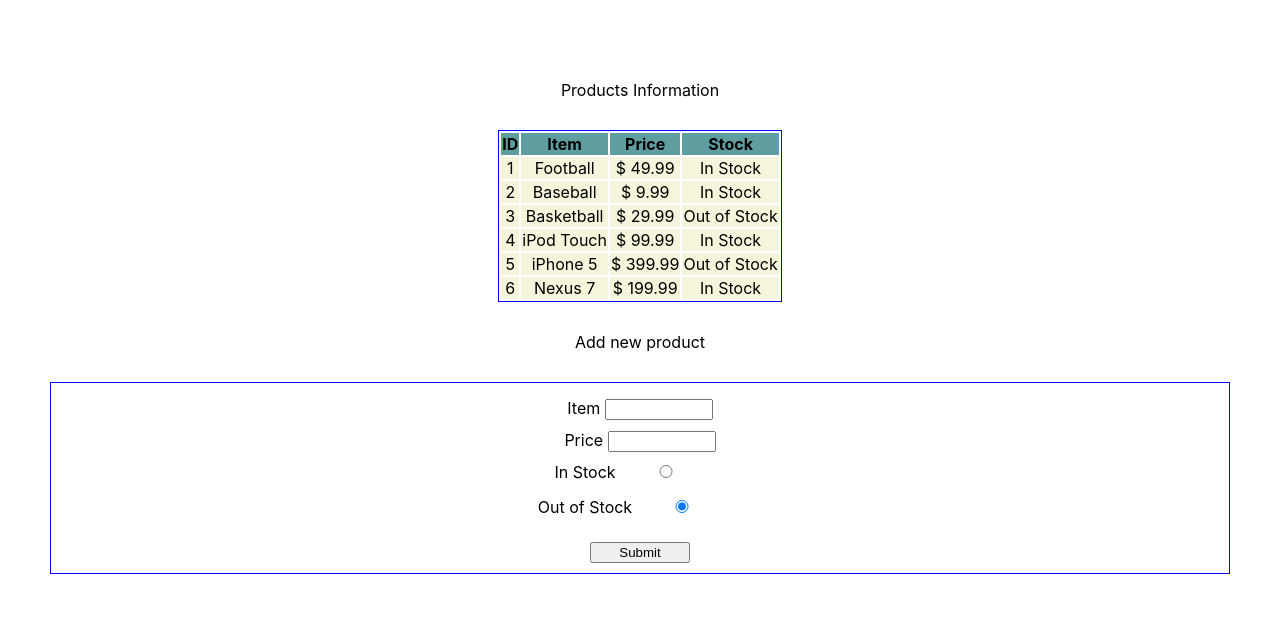
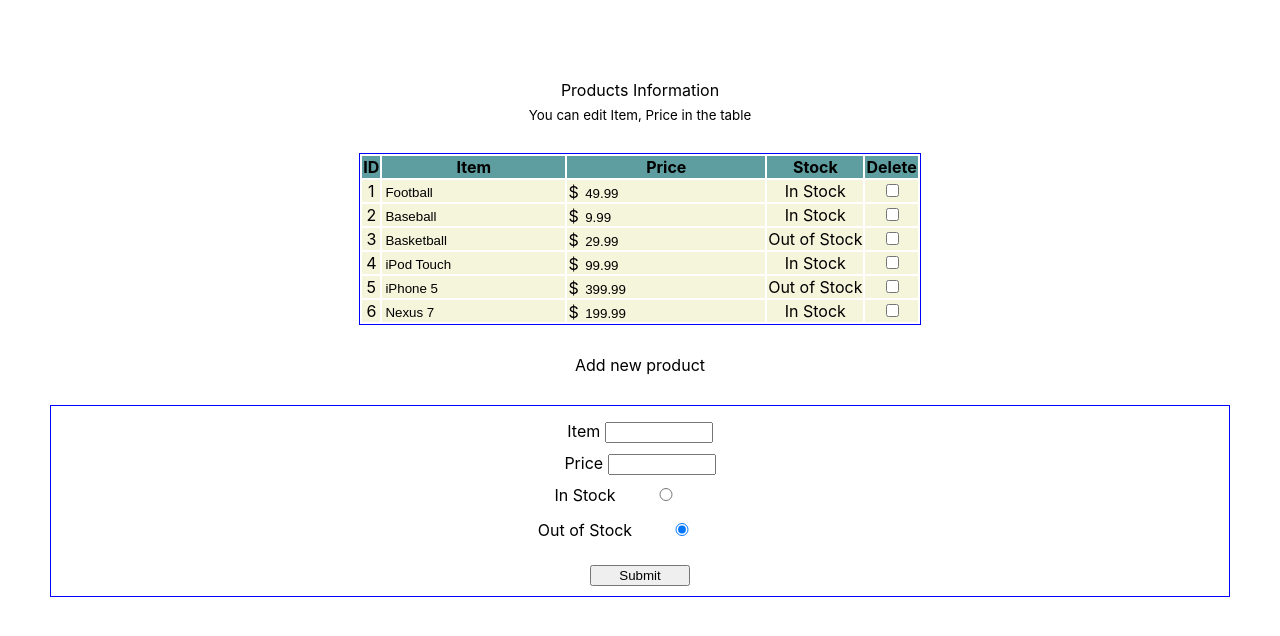
Before and after one commit to ValerieRen/vr-react-examples, a React (Create React App) app: page / in a window 1280 px wide. Shown: the top 636 px of the page. Built offline with nearby package versions, Linux system fonts and the light colour scheme.

Commit message:
added update item name and price functionality with usedispatch and useselector

```diff
--- a/src/App.css
+++ b/src/App.css
@@ -28,6 +28,17 @@
   width: 100px;
   float: none;
   margin: 0 auto;
+}
+
+.form-control {
+  border-style: hidden;
+  background-color: beige;
+  width: min-content;
+
+}
+
+.item-in-row {
+  display: inline;
 }
 
 .radio-group{
--- a/src/actions/products.js
+++ b/src/actions/products.js
@@ -7,3 +7,8 @@ export const updateProductId = product => ({
 	type: 'UPDATE_PRODUCT_BY_ID',
 	payload: product
 });
+
+export const deleteProduct = productId => ({
+	type: 'DELETE_PRODUCT_BY_ID',
+	payload: productId
+});
--- a/src/components/Products.js
+++ b/src/components/Products.js
@@ -1,17 +1,16 @@
 import React from 'react';
 import Table from "./Table";
-import {useSelector} from "react-redux";
 import AddProduct from "./AddProduct";
 
 const Products = () => {
-  const allProductInfo = useSelector(state => state.products.products || {});
-
   return (
       <div className="container">
           <div className="title">
             <span>Products Information</span>
+            <br/>
+            <sub>You can edit Item, Price in the table</sub>
           </div>
-          <Table data={allProductInfo} />
+          <Table />
           <div className="title">
             <span>Add new product</span>
           </div>
--- a/src/components/Table.js
+++ b/src/components/Table.js
@@ -1,6 +1,34 @@
 import React from "react";
+import {deleteProduct, updateProductId} from "../actions/products";
+import {useDispatch, useSelector} from "react-redux";
 
-const Table = props => {
+const Table = () => {
+  const dispatch = useDispatch();
+  const allProductInfo = useSelector(state => state.products.products || {});
+
+  const onChangeName = (e, id) => {
+    const prod = allProductInfo.map(p => {
+      if (p.id === id) {
+        p.name = e.target.value;
+      }
+      return  p;
+    });
+    dispatch(updateProductId(prod));
+  }
+
+  const onChangePrice = (e, id) => {
+    const prod = allProductInfo.map(p => {
+      if (p.id === id) {
+        p.price = e.target.value;
+      }
+      return p;
+    });
+    dispatch(updateProductId(prod));
+  }
+
+  const onChangeDelete = (id) => {
+    dispatch(deleteProduct(id));
+  }
 
   return (
     <table className='product-table'>
@@ -10,21 +38,39 @@ const Table = props => {
         <th>Item</th>
         <th>Price</th>
         <th>Stock</th>
+        <th>Delete</th>
       </tr>
       </thead>
       <tbody>
       {
-        props.data.map((p, i) => (
+        allProductInfo.map((p, i) => (
           <tr key={i} className="product-table table-item">
             <td>{p.id}</td>
-            <td>{p.name}</td>
-            <td>{`${p.currency} ${p.price}`}</td>
+            <td>
+              <input
+                type="text"
+                className="form-control"
+                defaultValue={p.name}
+                onChange={e => onChangeName(e, p.id)}/>
+            </td>
+            <td className="item-in-row">
+              <span>{`${p.currency} `}</span>
+              <input
+                type="text"
+                className="form-control"
+                defaultValue={`${p.price}`}
+                onChange={e => onChangePrice(e, p.id)}/>
+            </td>
             <td>{p.stocked ? 'In Stock' : 'Out of Stock'}</td>
+            <td>
+              <input
+                 type="checkbox"
+                 onChange={() => onChangeDelete(p.id)}/>
+            </td>
           </tr>
         ))
       }
       </tbody>
-
     </table>
   );
 }
--- a/src/reducers/products.js
+++ b/src/reducers/products.js
@@ -50,7 +50,7 @@ const products = (state = initState, action = {}) => {
     case 'UPDATE_PRODUCT_BY_ID':
       return {
         ...state,
-        products: state.products.map(p => p.id === action.payload.id ? action.payload : p)
+        products: action.payload
       }
     case 'ADD_PRODUCT':
       const productId = state.products
@@ -70,6 +70,11 @@ const products = (state = initState, action = {}) => {
           }
         ]
       }
+    case 'DELETE_PRODUCT_BY_ID':
+      const products = state.products.filter(p => p.id !== action.payload);
+      return {
+        products: products,
+      }
     default:
       return state;
   }
```
